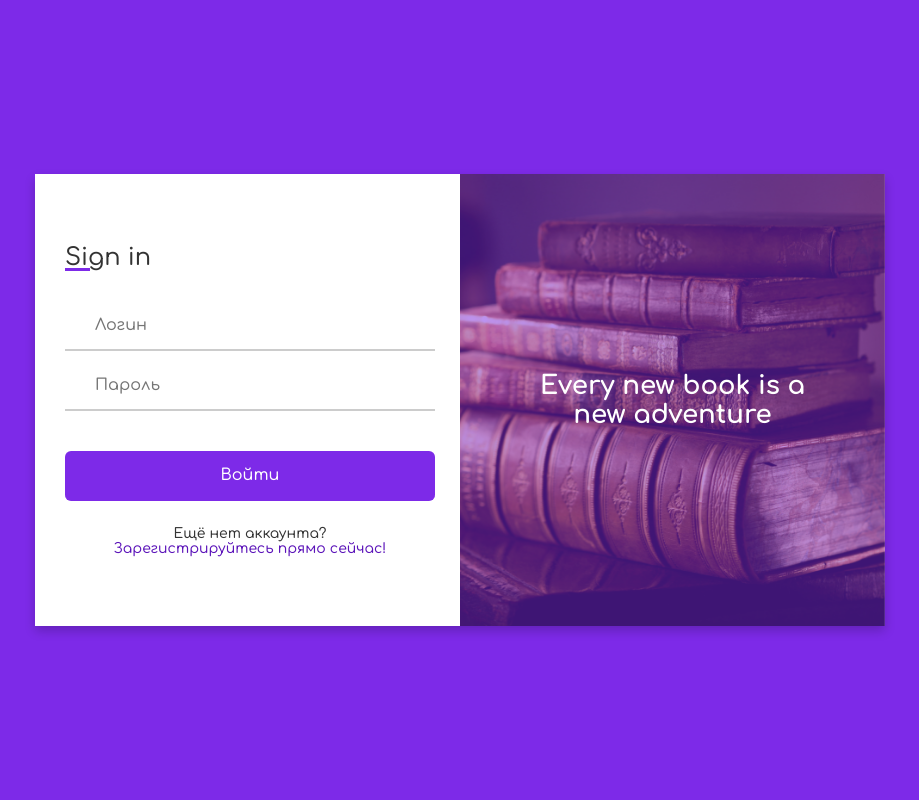
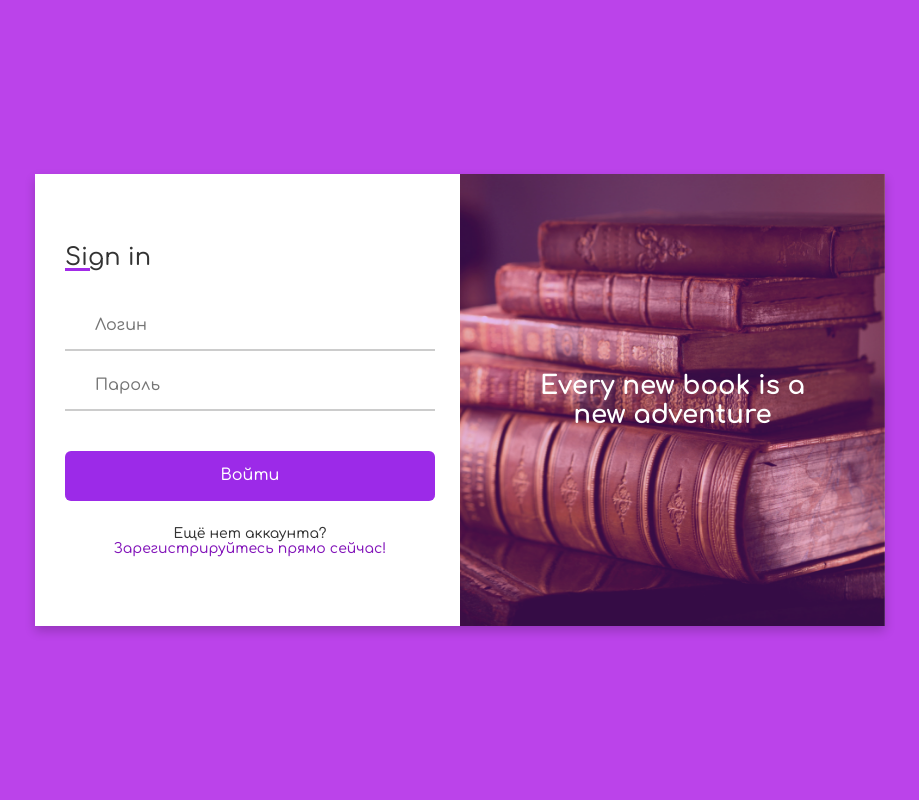
Before and after one commit to sligius/backend_project, a Django app: page / in a window 1280 px wide. Shown: the whole page, without its empty margins (180-1099 px from the left). Run offline with Django 4.2, Linux system fonts and the light colour scheme.

Commit message:
change css

```diff
--- a/static/css/index.css
+++ b/static/css/index.css
@@ -10,7 +10,7 @@ body{
   display: flex;
   align-items: center;
   justify-content: center;
-  background: #7d2ae8;
+  background: rgba(178, 42, 232, 0.88);
   padding: 30px;
 }
 .container{
@@ -54,9 +54,9 @@ body{
   position: absolute;
   height: 100%;
   width: 100%;
-  background: #7d2ae8;
+  background: rgba(178, 42, 232, 0.6);
   opacity: 0.5;
-  z-index: 12;
+  z-index: 15;
 }
 .container .cover::after{
   opacity: 0.3;
@@ -118,7 +118,7 @@ body{
   bottom: 0;
   height: 3px;
   width: 25px;
-  background: #7d2ae8;
+  background: #a22ae8;
 }
 .forms .signup-form  .title:before{
   width: 20px;
@@ -147,11 +147,11 @@ body{
 }
 .form-content .input-box input:focus,
 .form-content .input-box input:valid{
-  border-color: #7d2ae8;
+  border-color: #9c2ae8;
 }
 .form-content .input-box i{
   position: absolute;
-  color: #7d2ae8;
+  color: #9c2ae8;
   font-size: 17px;
 }
 .forms .form-content .text{
@@ -171,17 +171,17 @@ body{
 }
 .forms .form-content .button input{
   color: #fff;
-  background: #7d2ae8;
+  background: #9c2ae8;
   border-radius: 6px;
   padding: 0;
   cursor: pointer;
   transition: all 0.4s ease;
 }
 .forms .form-content .button input:hover{
-  background: #5b13b9;
+  background: #8213b9;
 }
 .forms .form-content label{
-  color: #5b13b9;
+  color: #8213b9;
   cursor: pointer;
 }
 .forms .form-content label:hover{
```
Also changed, not shown: static/css/book_detail.css (+17 -7 lines).
